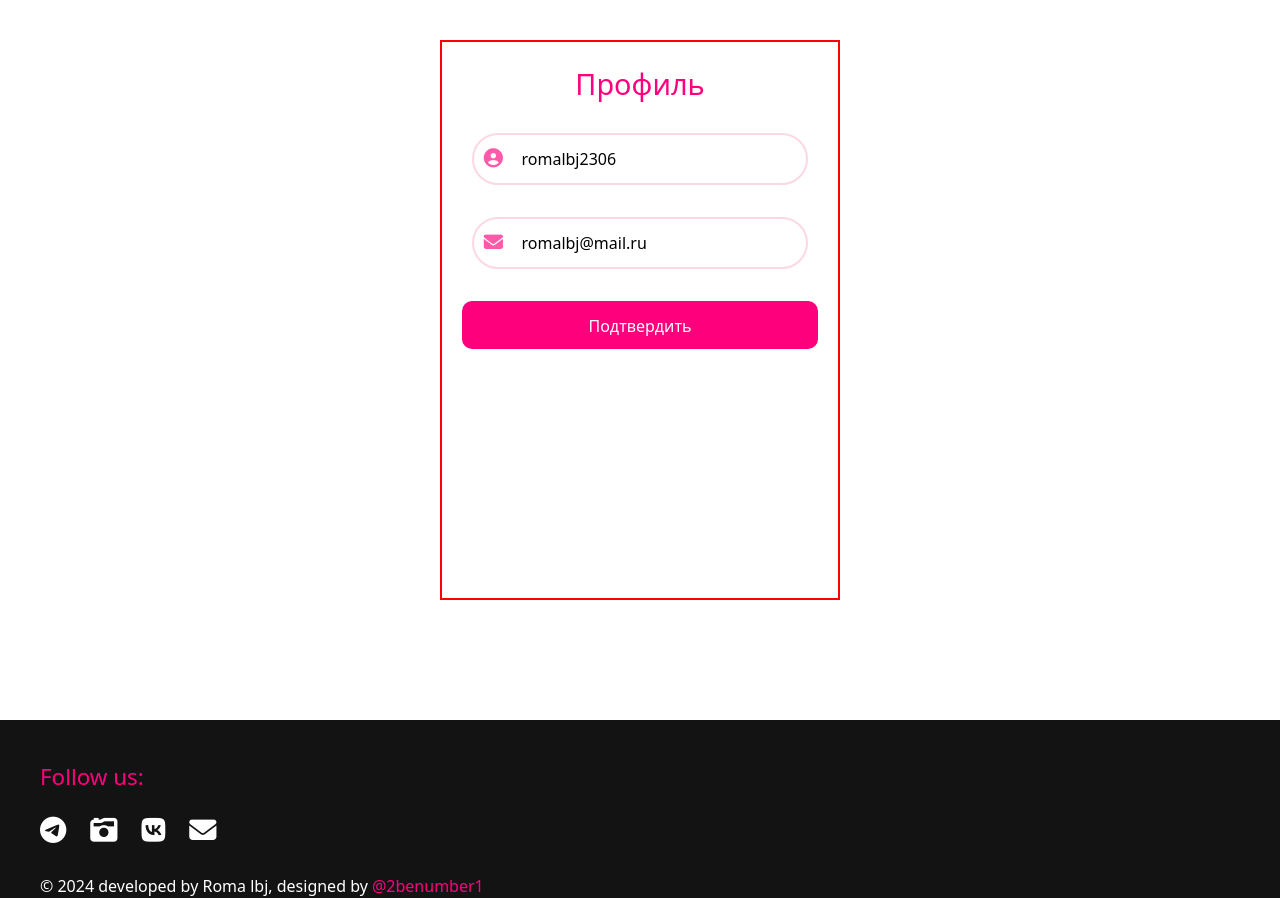
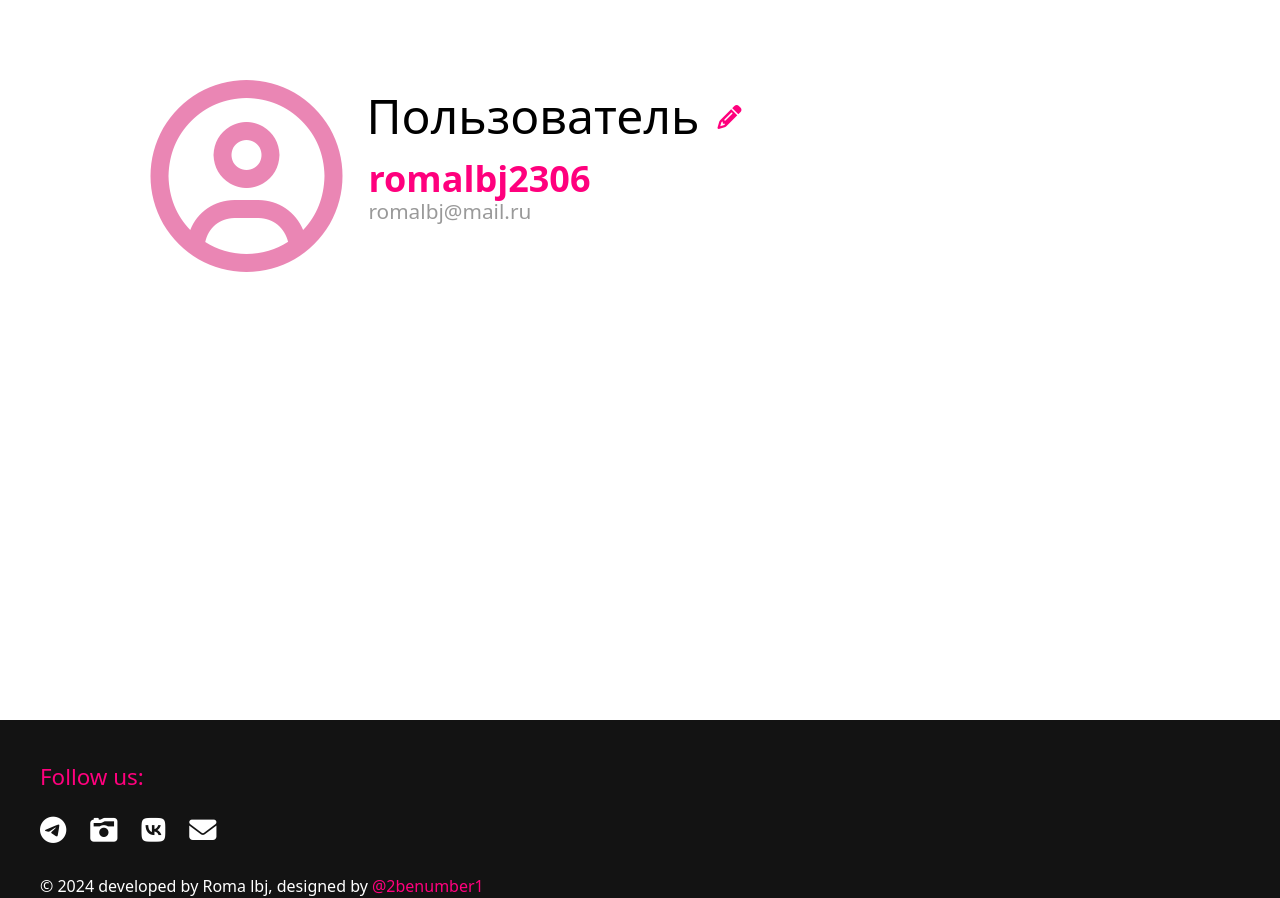
Before and after one commit to Romalbj/Second_site, a Django app: page /account/profile/ in a window 1280 px wide. Shown: the part 80-978 px from the top of the page. Run offline with Django 5.2, Linux system fonts and the light colour scheme; a user stored in the database is signed in; data comes from the database, SQL or seed files in the repository; both versions use the stored data as it was after the commit.

Commit message:
update profile totally new look

```diff
--- a/better_site/accounts/forms.py
+++ b/better_site/accounts/forms.py
@@ -31,11 +31,13 @@ class UpdateProfileForm(UserChangeForm):
 
     username = forms.CharField(max_length=100,
                            widget= forms.TextInput
-                           (attrs={'placeholder':'Имя пользователя'}))
+                           (attrs={'placeholder':'Имя пользователя',
+                                   'class': 'username_field'}))
 
     email = forms.CharField(max_length=100,
                            widget= forms.TextInput
-                           (attrs={'placeholder':'Почта'}))
+                           (attrs={'placeholder':'Почта',
+                                   'class': 'email_field'}))
     class Meta:
         model = User
         fields = ['username', 'email',]
--- a/better_site/accounts/templates/accounts/update_profile.html
+++ b/better_site/accounts/templates/accounts/update_profile.html
@@ -6,29 +6,31 @@
 {% block content %}
 
     <div class="update_profile_form_container">
+        <i class="fa-regular fa-circle-user user_logo"></i>
         <form class="update_profile_form" method="POST" action="{% url 'profile' %}">
             {% csrf_token %}
-            <p class="register_label">Профиль</p>
+            <p class="register_label">Пользователь&nbsp;&nbsp; <button type="button" class="pencil_button"><i class="fa-solid fa-pencil pencil"></i></button></p>
 
             <div class="form">
                 <div class="input name">
-                    <div class="field"><i class="fa-solid fa-circle-user"></i>{{form.username}}</div>
+                    <div class="field">{{form.username}}</div>
                 </div>
 
                 <div class="input email">
-                    <div class="field"><i class="fa-solid fa-envelope"></i>{{form.email}}</div>
+                    <div class="field">{{form.email}}</div>
                 </div>
 
+<!--                <div class="input password">-->
+<!--                    <div class="field" style="font-size: 0.75rem">{{password}}</div>-->
+<!--                </div>-->
 
-                <input class="confirm" type="submit" value="Подтвердить">
 
-<!--            {{form.username}}-->
-<!--            {{form.email}}-->
-<!--            {{form.password1}}-->
-<!--            {{form.password2}}-->
+                <input class="confirm_button" type="submit" value="Сохранить">
+
 
 
         </form>
+
     </div>
 
 
--- a/better_site/accounts/views.py
+++ b/better_site/accounts/views.py
@@ -95,6 +95,8 @@ def update_profile(request):
     if request.user.is_authenticated:
         user = User.objects.get(id=request.user.id)
         form = UpdateProfileForm(request.POST or None, instance=user)
+        len_email = len(user.email)
+        password = str('𒊹'*len_email)
 
         if form.is_valid():
             form.save()
@@ -106,4 +108,4 @@ def update_profile(request):
     #     return redirect(redirect_to)
 
     redirect_to = request.GET.get('next', )
-    return render(request, 'accounts/update_profile.html', {'next': redirect_to, 'form': form,})
+    return render(request, 'accounts/update_profile.html', {'next': redirect_to, 'form': form, 'username': user.username, 'password': password,})
--- a/better_site/main/static/main/css/main.css
+++ b/better_site/main/static/main/css/main.css
@@ -79,7 +79,7 @@ ul {
     margin: 0;
     height: 10vh;
     min-width: 100vw;
-    z-index: var(--z-fixed);
+    z-index: 1000;
     transition: .4s;
     background-color: white;
 /*    background-color: transparent;
@@ -1693,20 +1693,148 @@ input::placeholder {
 }
 
 .update_profile_form_container {
-    border: 2px solid red;
+/*    border: 2px solid red;*/
+    margin: 10vh 0 0 0;
+    padding: 10vh 0 0 5vw;
+/*    background-color: #fde0e0;*/
+    height: 90vh;
+    width: 100vw;
+    display: flex;
+    align-items: flex-start;
+    justify-content: center;
+}
+
+.update_profile_form_container .user_logo {
+/*    font-size: 13rem;*/
+    font-size: clamp(4.8rem, -12rem + 38.4vw, 12rem);
+/*    background-color: red;*/
+    color: #ea86b4;
+}
+
+.update_profile_form_container button {
+    width: 50px;
+    height: 50px;
+}
+
+.update_profile_form_container button {
+    font-size: 1.5rem;
+    position: absolute;
+    bottom: 5px;
+    pointer-events: auto;
+    cursor: pointer;
+    z-index: 100;
+    right: -30px;
+    transition: .08s;
+    background-color: transparent;
+    border-color: transparent;
+    color: #ff007d;
+/*    animation: zoom_in_zoom_out .2s;*/
+}
+
+.update_profile_form_container .pencil:active {
+    transform: scale(0.65);
+}
+
+
+.update_profile_form_container  form {
+/*    background-color: #a2f3a7;*/
+    padding: 0;
+    margin: 0;
+    width: 70%;
+    height: 70%;
+    display: flex;
+    align-items: flex-start;
+    justify-content: flex-start;
+    flex-direction: column;
+}
+
+.update_profile_form_container  form p {
 /*    background-color: greenyellow;*/
-    height: 70vh;
-    width: 50vh;
-    display: flex;
-    align-items: center;
-    justify-content: center;
-}
-
-.update_profile_form_container  form {
-/*    background-color: cornflowerblue;*/
-    width: 100%;
-    height: 100%;
-}
+    margin: 0;
+    padding: 0 0 0 3vh;
+    height: 15%;
+    width: fit-content;
+    display: flex;
+    color: black;
+    font-size: clamp(2rem, -0.3333rem + 5.3333vw, 3rem);
+    justify-content: flex-start;
+    align-items: flex-start;
+    font-weight: 250;
+}
+
+
+.update_profile_form_container  form .form {
+/*    background-color: #00fff7;*/
+    margin: 0;
+    padding: 0 0 0 3vh;
+    height: 85%;
+    display: flex;
+    justify-content: flex-start;
+    align-items: flex-start;
+}
+
+
+.update_profile_form_container  form .form .input {
+/*    background-color: red;*/
+    border: transparent;
+    margin: 2vh 0 0 0;
+    padding: 0;
+    width: 70%;
+    height: 4vh;
+/*    font-size: clamp(1.2rem, 0.5rem + 1.6vw, 1.5rem);*/
+    pointer-events: none;
+}
+
+.update_profile_form_container  form .form .email {
+    margin-top: 0;
+}
+
+.update_profile_form_container .field input {
+    color: rgba(0, 0, 0, 0.3);
+}
+
+.update_profile_form_container .name .username_field {
+    color: #ff007d;
+    font-size: clamp(1.8rem, 0.75rem + 2.4vw, 2.25rem);
+    font-weight: 600;
+}
+
+.update_profile_form_container .name .active {
+    color: black;
+}
+
+.update_profile_form_container .email .email_field {
+    color: rgba(0, 0, 0, 0.4);
+    font-size: clamp(0.9rem, -0.0333rem + 2.1333vw, 1.3rem);
+    font-weight: 400;
+}
+
+.update_profile_form_container .email .active {
+    color: black;
+}
+
+.update_profile_form_container .confirm_button {
+    width: 25vw;
+    border-radius: 30px;
+/*    display: none;*/
+    opacity: 0;
+    transform: translateY(-20px);
+    background-color: #ff007d;
+    color: white;
+    margin: 3vh 0 0 0;
+    padding: 0;
+    transition: .2s;
+    border-color: transparent;
+}
+
+.update_profile_form_container .confirm_button:hover {
+    background-color: #fcd8e2;
+    color: #ff007d;
+    box-shadow: inset 0px 0px 0px 1.5px #ff007d;
+    border-color: transparent;
+    border: 0px;
+}
+
 
 .messages {
     background-color: rgba(0, 0, 0, 0.07);
@@ -1735,13 +1863,14 @@ input::placeholder {
 /*    border: 1px solid #ff007d;*/
     border-radius: 30px;
     margin: 0;
-    padding: 0;
-    height: 15%;
-    width: 35%;
+    padding: 3%;
+    height: 17%;
+    width: 37%;
     text-align: center;
     display: flex;
     align-items: center;
     justify-content: center;
+    flex-direction: column;
 }
 
 /* for medium devices */
```
Also changed, not shown: better_site/main/templates/main/layout.html (+38 -5 lines), better_site/db.sqlite3.
